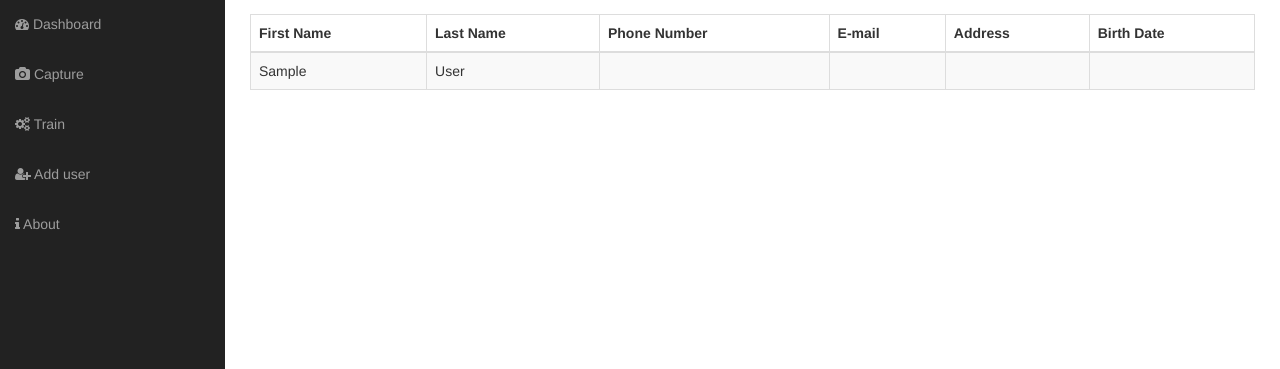
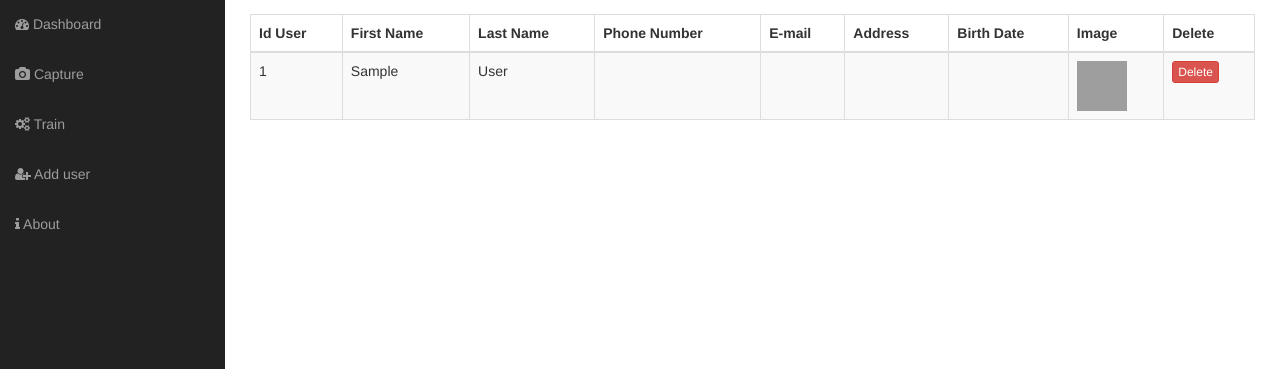
Before and after one commit to Husseinfo/tracker, a Django app: template templates/user.html in a window 1280 px wide. Shown: the part 51-420 px from the top of the page. Run offline with Django 3.2, Linux system fonts and the light colour scheme; tables that the repository leaves empty hold one stand-in row (values such as "Sample post"); the template is opened without the code that fills it: values that come from a table or form of the project are taken from there, most other values are stand-ins (such as "Sample title", 1, 10 or a date in 2020); grey boxes labelled with a size stand in for pictures from a placeholder-image service; some libraries are stand-ins or nearby versions; grey boxes are pictures that could not be loaded.

Commit message:
update in user.html

```diff
--- a/templates/user.html
+++ b/templates/user.html
@@ -3,23 +3,30 @@
 <table class="table table-bordered table-hover table-striped">
     <thead>
         <tr>
+            <th>Id User</th>
             <th>First Name</th>
             <th>Last Name</th>
             <th>Phone Number</th>
             <th>E-mail</th>
             <th>Address</th>
             <th>Birth Date</th>
+            <th>Image</th>
+            <th>Delete</th>
         </tr>
     </thead>
     <tbody>
     {% for b in users %}
         <tr>
+            <td>{{ b.id}}</td>
             <td>{{ b.first_name}}</td>
             <td>{{ b.last_name}}</td>
             <td>{{ b.phone }}</td>
             <td>{{ b.e_mail}}</td>
             <td>{{ b.address}}</td>
             <td>{{ b.birth_date }}</td>
+            {% load static %}
+            <td><img src="{{ MEDIA_ROOT }}/{{ b.Image.url }}" alt="" height=50 width=50></td>
+            <td><button href="{% url 'delete' %}{{skill.id}}" type="button" class="btn btn-xs btn-danger">Delete</button></td>
         </tr>
     {% endfor %}
     </tbody>
```
